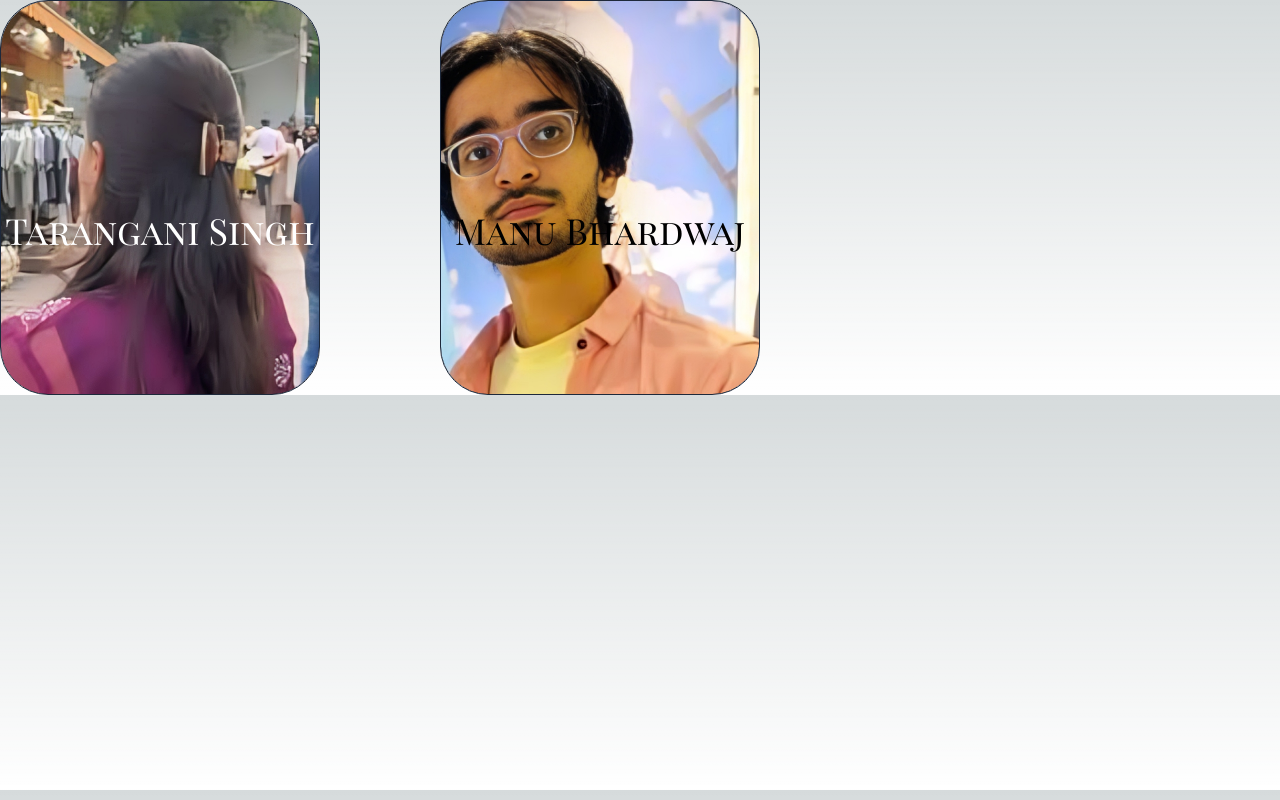
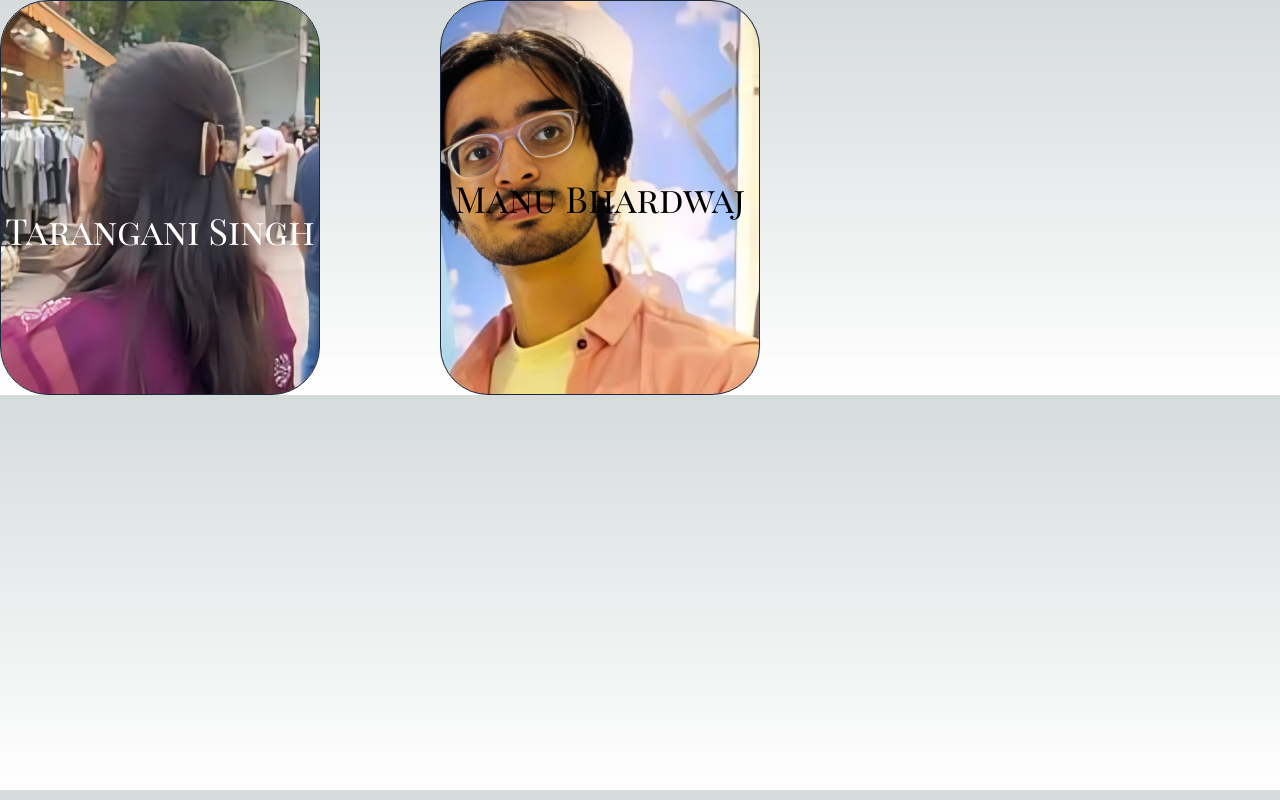
Before and after one commit to GawdOfGithub/analyze-quora, a Next.js app: page / in a window 1280 px wide. Built offline with nearby package versions, Linux system fonts and the light colour scheme.

Commit message:
Progress saved

```diff
--- a/src/app/page.tsx
+++ b/src/app/page.tsx
@@ -40,7 +40,7 @@ export default function GlareCardDemo() {
 
         />
 
-<p className={cn("font-normal text-4xl text-black mt-16 absolute",roboto.className)}>
+<p className={cn("font-extrabold text-4xl text-black mt- absolute",roboto.className)}>
           Manu Bhardwaj
         </p>
       </GlareCard>
```
